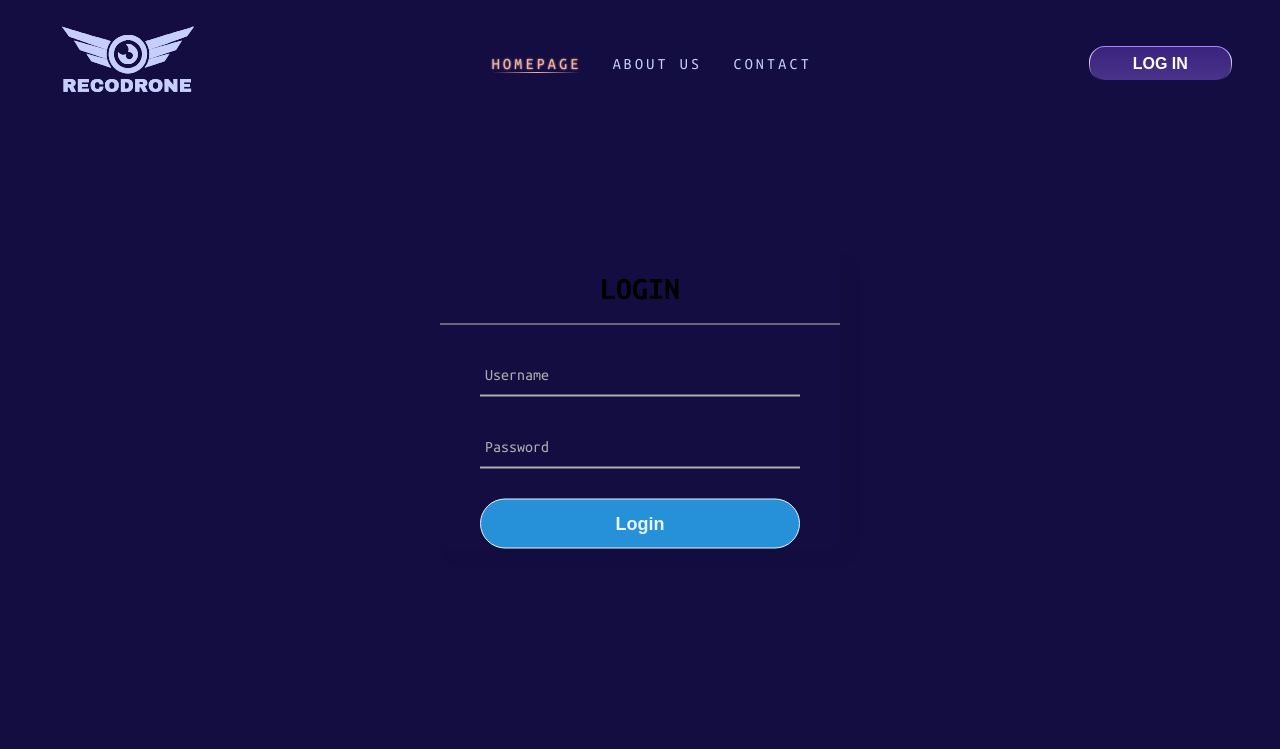
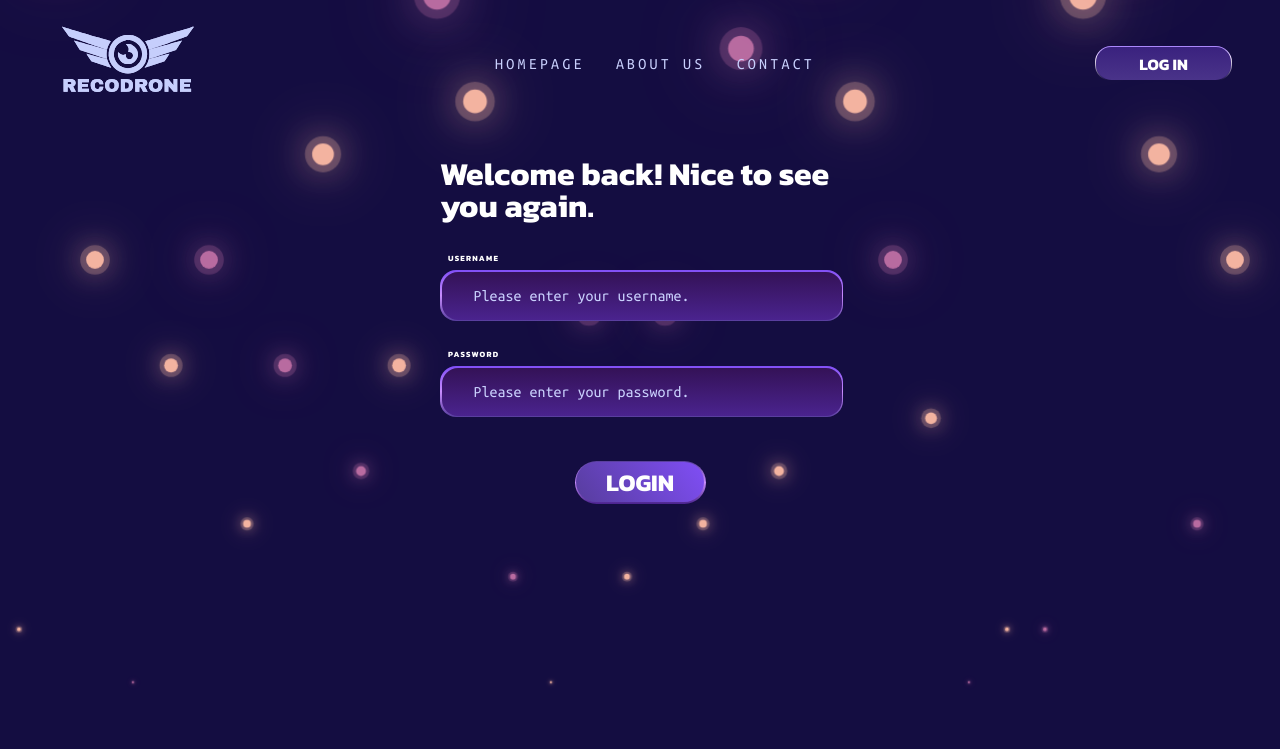
Before and after one commit to hadieh-ayman/RecoDroneApplication, a Flask app: page /login in a window 1280 px wide. Shown: the top 749 px of the page. Run offline with Flask 2, Linux system fonts and the light colour scheme.

Commit message:
login page done

```diff
--- a/Presentation/static/css/style.css
+++ b/Presentation/static/css/style.css
@@ -10,8 +10,8 @@
     --gradient: linear-gradient(to left, rgba(0, 0, 0, 0) 1%, #f3b3a0 50%, rgba(0, 0, 0, 0) 100%);
 
     --main-font: "Ubuntu Mono", sans-serif;
-    --sub-font: "monument-regular", sans-serif;
-    --label-font: "marvinvisions-bold", sans-serif;
+    --bold-font: 'Kanit', sans-serif;
+    --sub-font: "spacemono-regular", sans-serif;
 }
 
 * {
@@ -28,6 +28,45 @@ body {
     font-family: var(--main-font);
     line-height: 1;
     background-color: var(--russian-violet)
+}
+
+/* =================================================== BUBBLES BACKGROUND CSS ============================================= */
+
+.bubbles {
+    position: relative;
+    display: flex;
+}
+
+.bubbles span {
+    position: relative;
+    width: 30px;
+    height: 30px;
+    margin: 0 4px;
+    background: #f3b3a0;
+    border-radius: 50%;
+    box-shadow: 0 0 0 10px #f3b3a044,
+        0 0 50px #f3b3a0,
+        0 0 100px #f3b3a0;
+    animation: animate 15s linear infinite;
+    animation-duration: calc(100s / var(--i));
+}
+
+.bubbles span:nth-child(even) {
+    background: #b86ba0;
+    border-radius: 50%;
+    box-shadow: 0 0 0 10px #b86ba044,
+        0 0 50px #b86ba0,
+        0 0 100px #b86ba0;
+}
+
+@keyframes animate {
+    0% {
+        transform: translateY(90vh) scale(0);
+    }
+
+    100% {
+        transform: translateY(-10vh) scale(1);
+    }
 }
 
 /* =================================================== HEADER CSS ============================================= */
@@ -192,7 +231,7 @@ body {
     background: none;
     white-space: nowrap;
     color: white;
-    font-family: var(--sub-font);
+    font-family: var(--bold-font);
     font-size: 1rem;
     font-weight: 800;
     letter-spacing: 0;
@@ -250,123 +289,213 @@ body {
     transform: translate(-3px, 3px) rotate(-45deg);
 }
 
-.center {
-    position: absolute;
-    top: 50%;
-    left: 50%;
-    transform: translate(-50%, -50%);
-    width: 400px;
-    background: var(--light);
-    border-radius: 10px;
-    box-shadow: 10px 10px 15px rgba(0, 0, 0, 0.05);
+/* ----------------------------------------------- LOGIN FORM CSS ---------------------------------------------- */
+
+.form-block {
+    /* width: 100%;
+    background-color: var(--pearly-purple);
+    display: flex;
+    position: unset;
+    z-index: 99; */
 }
 
-.center h1 {
+.error-block {
+    width: 100%;
+    position: absolute;
+    z-index: 8;
+    background: #0f042e;
     text-align: center;
-    padding: 20px 0;
-    border-bottom: 1px solid silver;
+    padding: 1rem;
+    display: block;
+    color: var(--color-wild-watermelon) !important;
+    top: -1rem;
+    transition: all .3s ease;
+    opacity: 0;
 }
 
-.center form {
-    padding: 0 40px;
-    box-sizing: border-box;
+.inner-form-block {
+    position: relative;
+    display: flex;
+    min-height: 90vh;
+    flex-direction: column;
+    align-items: center;
+    padding: 0 1.2rem;
+    /* background: radial-gradient(var(--persian-indigo) 0, var(--russian-violet) 100%); */
 }
 
-form .txt_field {
-    position: relative;
-    border-bottom: 2px solid #adadad;
-    margin: 30px 0;
+.form-title {
+    max-width: 25rem;
+    margin-top: 8rem;
+    color: white;
+    font-family: var(--bold-font);
+    font-size: 2rem;
+    font-weight: 700;
+    letter-spacing: normal;
+    line-height: 1;
 }
 
-.txt_field input {
-    width: 100%;
-    padding: 0 5px;
-    height: 40px;
-    font-size: 16px;
-    border: none;
-    background: none;
-    outline: none;
+.login-form {
+    display: flex;
+    flex-direction: column;
+    justify-content: flex-start;
+    z-index: 99;
+    margin: 0 auto;
+    width: 25rem;
+    min-width: 25rem;
 }
 
-.txt_field label {
-    position: absolute;
-    top: 50%;
-    left: 5px;
-    color: #adadad;
-    transform: translateY(-50%);
-    font-size: 16px;
-    pointer-events: none;
-    transition: .5s;
+.login-form label {
+    position: relative;
+    display: flex;
+    flex-direction: column;
+    margin-top: 2rem;
+    cursor: none;
 }
 
-.txt_field span::before {
-    content: '';
-    position: absolute;
-    top: 40px;
-    left: 0;
-    width: 0%;
-    height: 2px;
-    background: #2691d9;
-    transition: .5s;
+.login-form label span {
+    font-family: var(--bold-font);
+    font-size: 0.5rem;
+    line-height: 0.5rem;
+    letter-spacing: 1.2px;
+    margin-bottom: 0.5rem;
+    color: #fff;
+    text-transform: uppercase;
+    font-weight: 400;
+    padding-left: 0.5rem;
 }
 
-.txt_field input:focus~label,
-.txt_field input:valid~label {
-    top: -5px;
-    color: #2691d9;
+.input-wrap {
+    position: relative;
+    display: flex;
+    align-items: flex-start;
+    z-index: 1;
+    border-radius: 1rem;
+    height: 3rem;
+    width: 25rem;
 }
 
-.txt_field input:focus~span::before,
-.txt_field input:valid~span::before {
+.input {
+    position: relative;
+    outline: none;
+    z-index: 5;
+    top: 0.1rem;
+    left: 0.1rem;
+    color: var(--lavender-blue);
+    font-size: 1rem;
+    font-family: var(--main-font);
+    text-decoration: none;
     width: 100%;
+    height: 3rem;
+    border-radius: inherit;
+    background: linear-gradient(180deg, #341257, #4a238e);
+    border: none;
+    text-indent: 2rem;
+    appearance: none;
+    cursor: none;
 }
 
-.pass {
-    margin: -5px 0 20px 5px;
-    color: #a6a6a6;
-    cursor: pointer;
+.input::placeholder {
+    color: var(--lavender-blue);
+    font-size: 1rem;
+    font-family: var(--main-font);
 }
 
-.pass:hover {
-    text-decoration: underline;
+.error-span {
+    color: var(--melon) !important;
+    position: absolute;
+    right: 0;
+    top: -1rem;
+    margin-right: 0.4rem;
+    opacity: 0;
+    transition: all .375s ease;
 }
 
-input[type="submit"] {
-    width: 100%;
-    height: 50px;
-    border: 1px solid;
-    background: #2691d9;
-    border-radius: 25px;
-    font-size: 18px;
-    color: #e9f4fb;
-    font-weight: 700;
-    cursor: pointer;
-    outline: none;
+.input-border {
+    background: linear-gradient(180deg, #804ef6, #c88dfd 50%, #573d9d);
+    width: 25.2rem;
+    height: 3.2rem;
+    position: absolute;
+    z-index: 4;
+    border-radius: 1rem;
 }
 
-input[type="submit"]:hover {
-    border-color: #2691d9;
-    transition: .5s;
+.input-border.error {
+    background: linear-gradient(53deg, #fe507c, #e19e93);
 }
 
-.signup_link {
-    margin: 30px 0;
-    text-align: center;
-    font-size: 16px;
-    color: #666666;
+.submit-label {
+    position: relative;
+    display: flex;
+    flex-direction: row;
+    align-items: center;
+    margin-top: 3rem !important;
 }
 
-.signup_link a {
-    color: #2691d9;
-    text-decoration: none;
+.submit-btn {
+    position: relative;
+    display: flex;
+    align-items: center;
+    justify-content: center;
+    border-radius: 1rem;
+    z-index: 9;
+    transition: all .375s ease;
+    cursor: pointer !important;
 }
 
-.signup_link a:hover {
-    text-decoration: underline;
+.submit-input {
+    display: flex;
+    flex-direction: column;
+    align-items: center;
+    justify-content: center;
+    border: none;
+    height: 2.5rem;
+    width: 8rem;
+    border-radius: 2rem;
+    background: linear-gradient(53deg, #573d9d, #804ef6);
+    color: white;
+    font-family: var(--bold-font);
+    font-size: 1.5rem;
+    text-transform: uppercase;
+    z-index: 4;
+    /* transition: all .2s ease; */
+    cursor: pointer !important;
+}
+
+.submit-btn:before {
+    position: absolute;
+    width: 8.2rem;
+    height: 2.7rem;
+    border-radius: 2rem;
+    content: "";
+    top: 0;
+    left: 0;
+    right: 0;
+    bottom: 0;
+    margin: -1px;
+    z-index: -1;
+    background: linear-gradient(180deg, #573d9d, #c88dfd 50%, #4a238e);
+}
+
+.submit-btn:hover .submit-input {
+    background: #804ef6;
 }
 
 
 @media only screen and (max-width: 768px) {
+    .bubbles span {
+        height: 5px;
+        box-shadow: 0 0 0 2px #b86ba044,
+            0 0 10px #b86ba0,
+            0 0 20px #b86ba0;
+    }
+
+    .bubbles span:nth-child(even) {
+        height: 5px;
+        box-shadow: 0 0 0 2px #f3b3a044,
+            0 0 10px #f3b3a0,
+            0 0 20px #f3b3a0;
+    }
+
     .header-container {
         position: relative;
         margin: 0 2rem;
--- a/Presentation/templates/layout.html
+++ b/Presentation/templates/layout.html
@@ -12,6 +12,7 @@
         <link rel="preconnect" href="https://fonts.googleapis.com">
         <link rel="preconnect" href="https://fonts.gstatic.com" crossorigin>
         <link href="https://fonts.googleapis.com/css2?family=Ubuntu+Mono:wght@400;700&display=swap" rel="stylesheet">
+        <link href="https://fonts.googleapis.com/css2?family=Kanit:wght@700&display=swap" rel="stylesheet">
         <link rel="stylesheet" href={{ url_for( "static" ,
         filename="css/style.css") }} />
     </head>
@@ -28,7 +29,7 @@
                 </a>
                 <nav class="menu-wrap">
                     <ul class="menu">
-                        <ls class="menu-item active"><a href="/home" class="menu-item-link">HOMEPAGE</a></ls>
+                        <ls class="menu-item"><a href="/home" class="menu-item-link">HOMEPAGE</a></ls>
                         <ls class="menu-item"><a href="/aboutus" class="menu-item-link">ABOUT US</a></ls>
                         <ls class="menu-item"><a href="/contact" class="menu-item-link">CONTACT</a></ls>
                     </ul>
@@ -44,7 +45,7 @@
             </div>
         </header>
         <main>
-        {% block content %} {% endblock %}
+            {% block content %} {% endblock %}
         </main>
         <script type="text/javascript" src="static/js/main.js"></script>
     </body>
--- a/Presentation/templates/login.html
+++ b/Presentation/templates/login.html
@@ -1,20 +1,58 @@
-{% extends "layout.html" %}
-{% block content %}
-<div class="center">
-    <h1>LOGIN</h1>
-    <form method="post">
-      <div class="txt_field">
-        <input type="text" required>
-        <span></span>
-        <label>Username</label>
-      </div>
-      <div class="txt_field">
-        <input type="password" required>
-        <span></span>
-        <label>Password</label>
-      </div>
-      <input type="submit" value="Login">
-    </form>
-  </div>
-
+{% extends "layout.html" %} {% block content %}
+<div class="bubbles">
+    <span style="--i:2"></span><span style="--i:15"></span><span style="--i:9"></span>
+    <span style="--i:1"></span><span style="--i:7"></span><span style="--i:9"></span>
+    <span style="--i:4"></span><span style="--i:7"></span><span style="--i:11"></span>
+    <span style="--i:5"></span><span style="--i:7"></span><span style="--i:14"></span>
+    <span style="--i:12"></span><span style="--i:3"></span><span style="--i:1"></span>
+    <span style="--i:8"></span><span style="--i:3"></span><span style="--i:8"></span>
+    <span style="--i:4"></span><span style="--i:13"></span><span style="--i:5"></span>
+    <span style="--i:15"></span><span style="--i:12"></span><span style="--i:9"></span>
+    <span style="--i:6"></span><span style="--i:1"></span><span style="--i:2"></span>
+    <span style="--i:2"></span><span style="--i:14"></span><span style="--i:15"></span>
+    <span style="--i:11"></span><span style="--i:4"></span><span style="--i:9"></span>
+</div>
+<section class="form-block">
+    <!-- <span class="error-block"></span> -->
+    <div class="inner-form-block">
+        <h2 class="form-title">Welcome back! Nice to see you again.</h2>
+        <form action="/home" class="login-form">
+            <label for>
+                <span>Username</span>
+                <div class="input-wrap">
+                    <input
+                        type="text"
+                        name="username"
+                        class="required input"
+                        placeholder="Please enter your username."
+                    />
+                    <span class="error-span"
+                        >Please enter a valid username</span
+                    >
+                    <div class="input-border"></div>
+                </div>
+            </label>
+            <label for>
+                <span>Password</span>
+                <div class="input-wrap">
+                    <input
+                        type="password"
+                        name="password"
+                        class="required input"
+                        placeholder="Please enter your password."
+                    />
+                    <span class="error-span"
+                        >Please enter a valid username</span
+                    >
+                    <div class="input-border"></div>
+                </div>
+            </label>
+            <label for class="submit-label">
+              <div class="submit-btn">
+                <input class="submit-input" type="submit" value="login" >
+              </div>
+            </label>
+        </form>
+    </div>
+</section>
 {% endblock content %}
```
